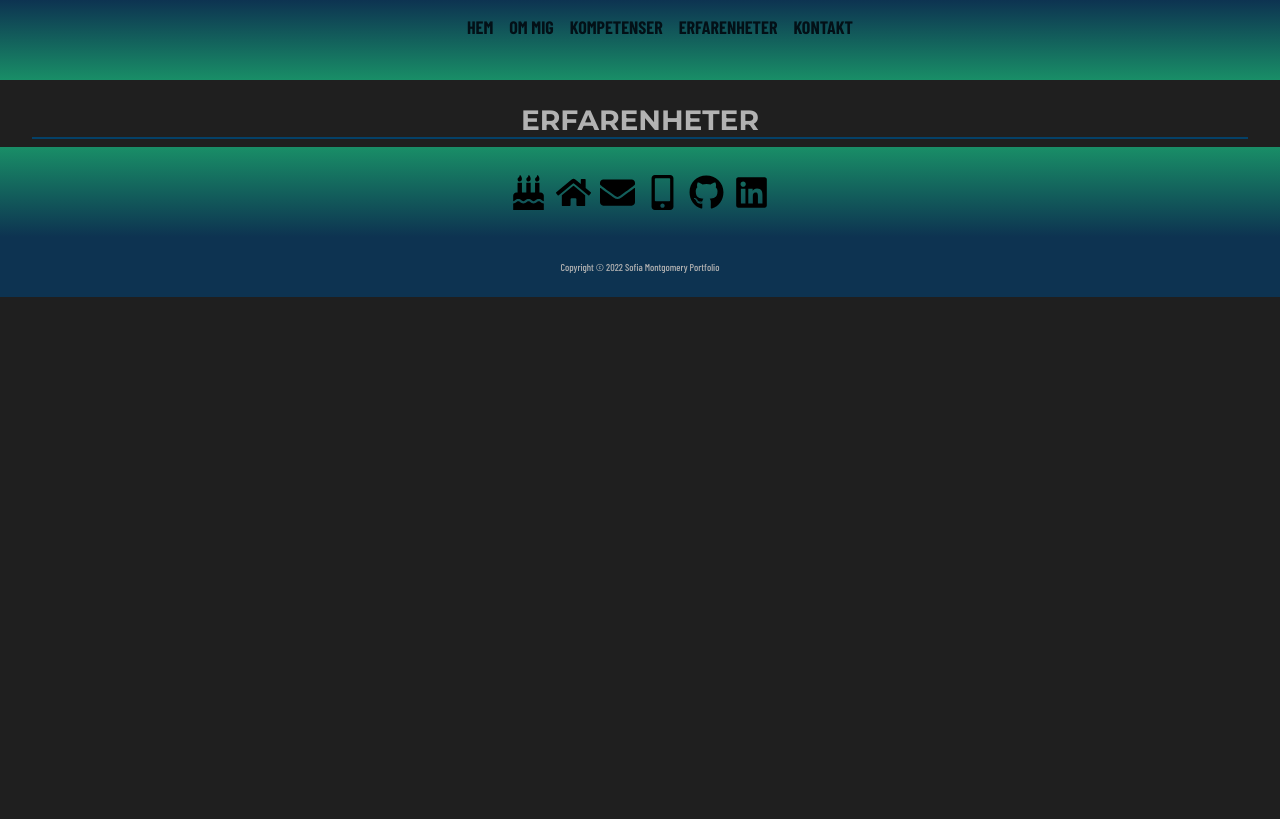
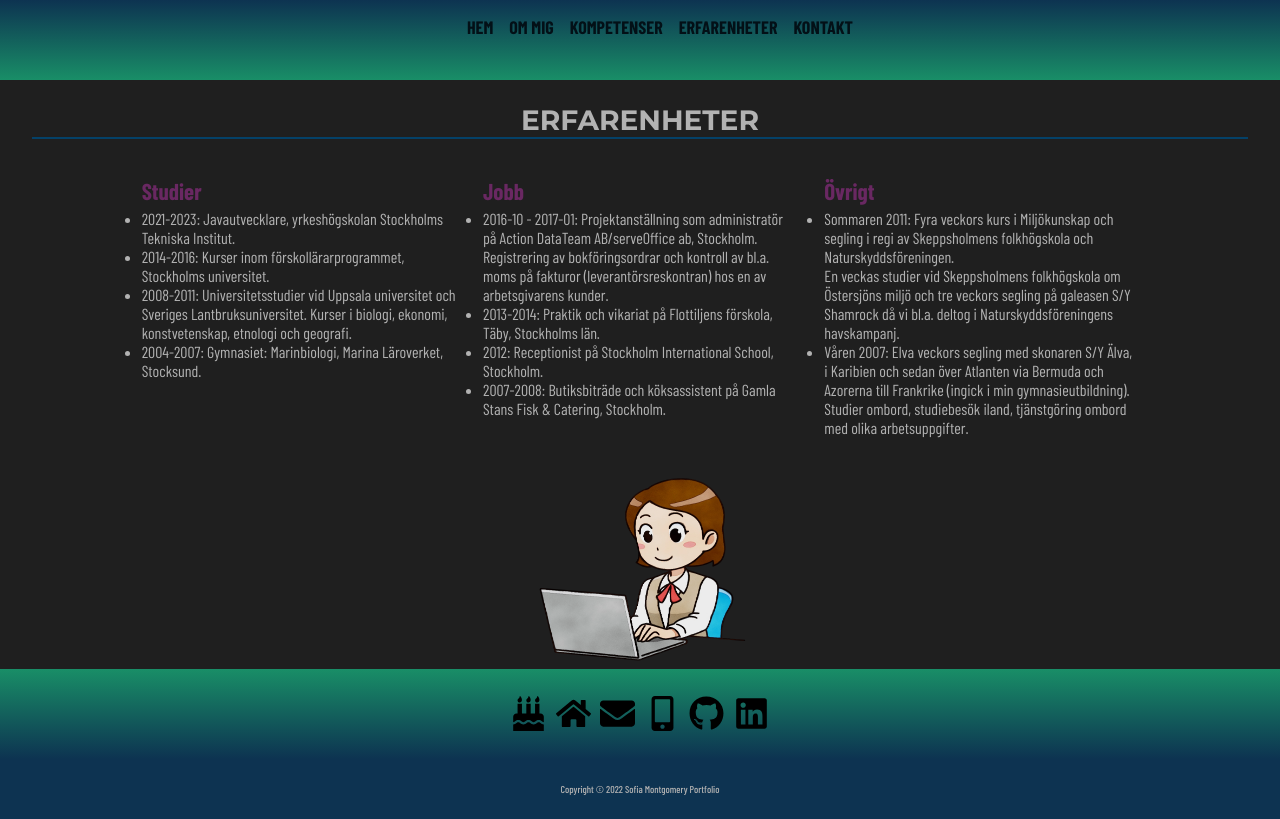
Before and after one commit to fiamont/portfolio, a Next.js app: page /erfarenheter in a window 1280 px wide. Built offline with nearby package versions, Linux system fonts and the light colour scheme; a web font is replaced by a local one.

Commit message:
added experience

```diff
--- /dev/null
+++ b/components/Experience.jsx
@@ -0,0 +1,110 @@
+import style from "../styles/Experience.module.css";
+import Girlcartoon from "../public/girlcartoon.png";
+import Image from "next/image";
+
+const listTitleStyle = {
+  fontWeight: 900,
+  marginBottom: "4px",
+  color: "#692862",
+  listStyleType: "none",
+  fontSize: "23px",
+};
+
+const studies = (
+  <ul className={style.ul}>
+    <li key="one" style={listTitleStyle}>
+      Studier
+    </li>
+    <li key="two">
+      2021-2023: Javautvecklare, yrkeshögskolan Stockholms Tekniska Institut.
+    </li>
+    <li key="three">
+      2014-2016: Kurser inom förskollärarprogrammet, Stockholms universitet.
+    </li>
+    <li key="four">
+      2008-2011: Universitetsstudier vid Uppsala universitet och Sveriges
+      Lantbruksuniversitet. Kurser i biologi, ekonomi, konstvetenskap, etnologi
+      och geografi.
+    </li>
+    <li key="five">
+      2004-2007: Gymnasiet: Marinbiologi, Marina Läroverket, Stocksund.
+    </li>
+  </ul>
+);
+
+const jobs = (
+  <ul className={style.ul}>
+    <li key="six" style={listTitleStyle}>
+      Jobb
+    </li>
+    <li key="seven">
+      2016-10 - 2017-01: Projektanställning som administratör på Action DataTeam
+      AB/serveOffice ab, Stockholm. Registrering av bokföringsordrar och
+      kontroll av bl.a. moms på fakturor (leverantörsreskontran) hos en av
+      arbetsgivarens kunder.
+    </li>
+    <li key="eight">
+      2013-2014: Praktik och vikariat på Flottiljens förskola, Täby, Stockholms
+      län.
+    </li>
+    <li key="nine">
+      2012: Receptionist på Stockholm International School, Stockholm.
+    </li>
+    <li key="ten">
+      2007-2008: Butiksbiträde och köksassistent på Gamla Stans Fisk & Catering,
+      Stockholm.
+    </li>
+  </ul>
+);
+
+const other = (
+  <ul className={style.ul}>
+    <li key="eleven" style={listTitleStyle}>
+      Övrigt
+    </li>
+    <li key="twelve">
+      Sommaren 2011: Fyra veckors kurs i Miljökunskap och segling i regi av
+      Skeppsholmens folkhögskola och Naturskyddsföreningen. <br></br> En veckas
+      studier vid Skeppsholmens folkhögskola om Östersjöns miljö och tre veckors
+      segling på galeasen S/Y Shamrock då vi bl.a. deltog i
+      Naturskyddsföreningens havskampanj.
+    </li>
+    <li key="thirteen">
+      Våren 2007: Elva veckors segling med skonaren S/Y Älva, i Karibien och
+      sedan över Atlanten via Bermuda och Azorerna till Frankrike (ingick i min
+      gymnasieutbildning). <br></br> Studier ombord, studiebesök iland,
+      tjänstgöring ombord med olika arbetsuppgifter.
+    </li>
+  </ul>
+);
+
+const totalExperience = [studies, jobs, other];
+
+const Experience = () => {
+  return (
+    <div className={style.Experience}>
+      <div className={style.Content}>
+        <div className={style.Container}>
+          {totalExperience.map((experience) => {
+            return (
+              <div key="1" className={style.List}>
+                {experience}
+              </div>
+            );
+          })}
+        </div>
+        <div className={style.Photo}>
+          <Image
+            className={style.Girlcartoon}
+            src={Girlcartoon}
+            alt="girlcartoon"
+            width={223}
+            height={200}
+          />
+        </div>
+      </div>
+    </div>
+  );
+};
+
+export default Experience;
--- a/components/Intro.jsx
+++ b/components/Intro.jsx
@@ -7,7 +7,7 @@ const Intro = () => {
   return (
     <div className={style.Intro}>
       <h2 className={style.Rubrik}>
-        Jag heter Sofia Montgomery och jag studerar till javautvecklare på
+        Jag heter Sofia Montgomery och studerar till javautvecklare på
         Stockholms Tekniska Institut.
       </h2>
       <div className={style.TextImg}>
--- a/pages/erfarenheter.jsx
+++ b/pages/erfarenheter.jsx
@@ -1,5 +1,5 @@
 import React from "react";
-// import Experience from "./../components/Experience/Experience";
+import Experience from "../components/Experience";
 import PageHeader from "../components/Pageheader";
 import Head from "next/head";
 import styles from "../styles/Home.module.css";
@@ -12,7 +12,7 @@ function Erfarenheter() {
       </Head>
       <main className={styles.main}>
         <PageHeader title={"Erfarenheter"} />
-        {/* <Experience /> */}
+        <Experience />
       </main>
     </div>
   );
--- /dev/null
+++ b/styles/Experience.module.css
@@ -0,0 +1,47 @@
+.ul {
+  padding: 4%;
+  color: rgb(178, 178, 178);
+}
+
+.Content {
+  display: flex;
+  flex-direction: column;
+  justify-content: center;
+  align-items: center;
+}
+
+.Container {
+  display: flex;
+  margin-left: 10%;
+  margin-right: 10%;
+}
+
+.List {
+  flex-basis: 50%;
+  border-radius: 3px;
+  margin-bottom: 2px;
+}
+
+.Photo {
+  display: flex;
+  justify-content: center;
+}
+
+.Girlcartoon {
+  width: 43%;
+  height: 43%;
+  padding-bottom: 5%;
+}
+
+@media screen and (max-width: 800px) {
+  .Container {
+    flex-wrap: wrap;
+  }
+}
+
+@media screen and (max-width: 600px) {
+  .Container {
+    flex-wrap: nowrap;
+    flex-direction: column;
+  }
+}
```
